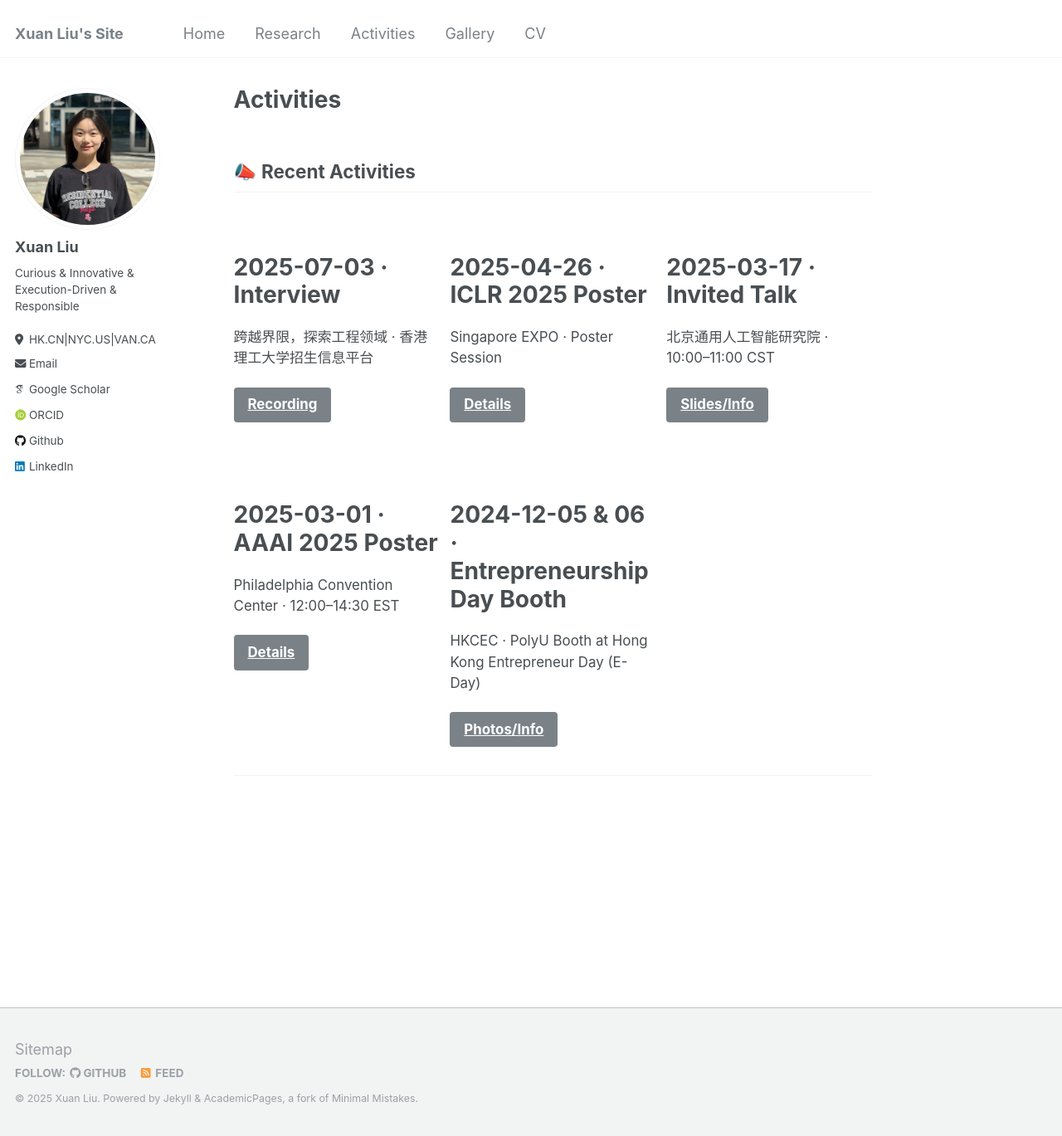
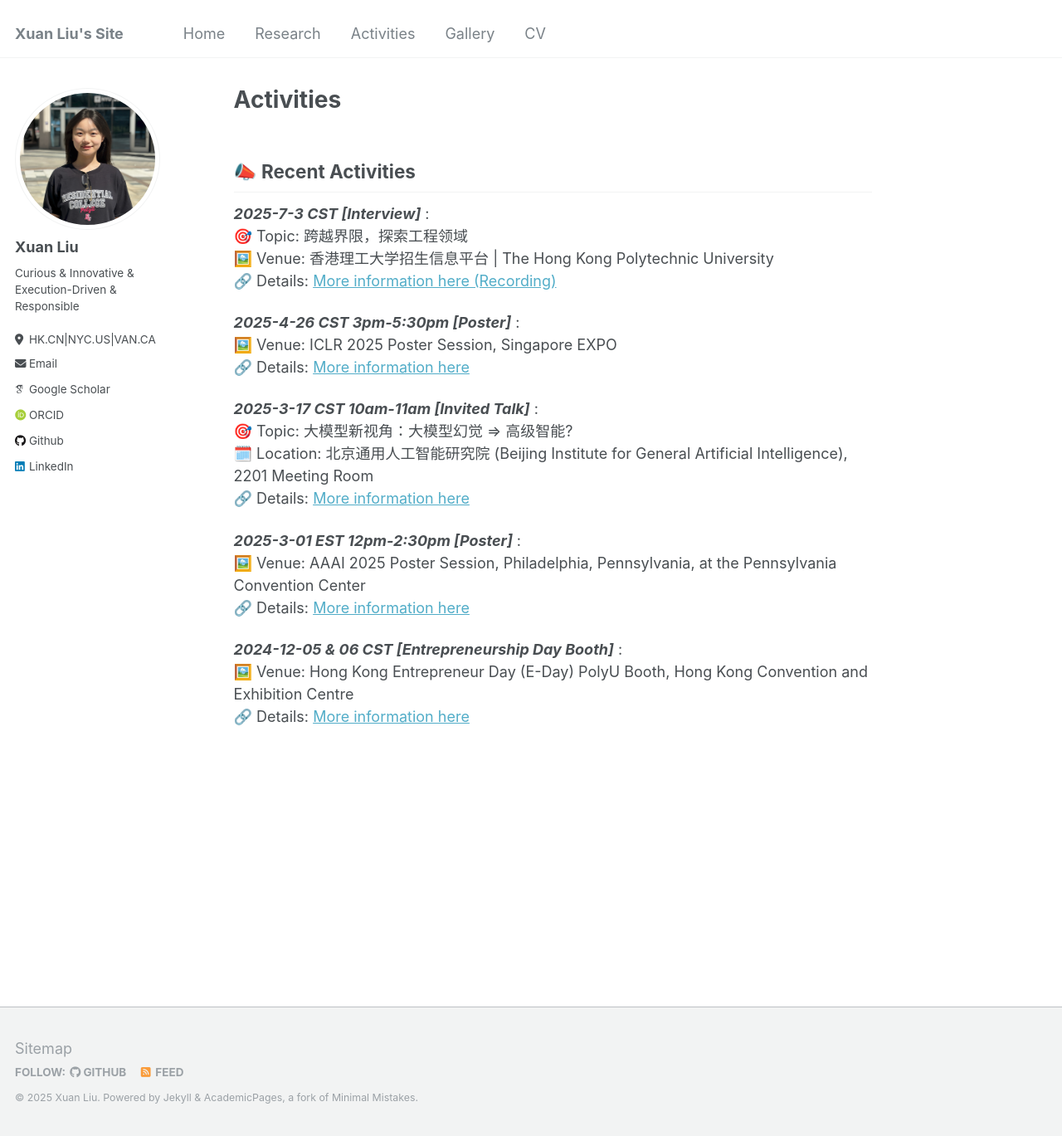
Before and after one commit to XuanL17/XuanL17.github.io, a Jekyll site: the page built from _pages/activities.md, in a window 1280 px wide and 1369 px high. Shown: the whole window at 83% size. Built offline with Jekyll 4.4.1, drawn with Linux system fonts in a browser that asks for light colours; some web fonts are replaced.

Commit message:
Revert Activities and Research to original list layouts

```diff
--- a/_pages/activities.md
+++ b/_pages/activities.md
@@ -3,43 +3,28 @@ title: Activities
 permalink: /activities/
 layout: single
 author_profile: true
-
-# Cards for recent activities
-activities_cards:
-  - title: 2025-07-03 · Interview
-    excerpt: 跨越界限，探索工程领域 · 香港理工大学招生信息平台
-    url: https://mp.weixin.qq.com/s/XHG-eq2gHN_FUzXQWGO-lw
-    btn_label: Recording
-    btn_class: btn
-    image_path: /images/editing-talk.png
-  - title: 2025-04-26 · ICLR 2025 Poster
-    excerpt: Singapore EXPO · Poster Session
-    url: https://iclr.cc/virtual/2025/poster/27998
-    btn_label: Details
-    btn_class: btn
-    image_path: /images/sea1.jpg
-  - title: 2025-03-17 · Invited Talk
-    excerpt: 北京通用人工智能研究院 · 10:00–11:00 CST
-    url: https://1drv.ms/b/c/a0549cc609574664/ETchdIA455ZIukTi6M-j1y8BXZbDSkprN4r5YjXsRm3m3g?e=ngD2QM
-    btn_label: Slides/Info
-    btn_class: btn
-    image_path: /images/sea2.jpg
-  - title: 2025-03-01 · AAAI 2025 Poster
-    excerpt: Philadelphia Convention Center · 12:00–14:30 EST
-    url: https://1drv.ms/b/c/a0549cc609574664/EZiL6ESUbzNOmf3cuMn1M-sBLUXGic0grABt8HjOjAuiXA?e=4A96tf
-    btn_label: Details
-    btn_class: btn
-    image_path: /images/sea3.jpg
-  - title: 2024-12-05 & 06 · Entrepreneurship Day Booth
-    excerpt: HKCEC · PolyU Booth at Hong Kong Entrepreneur Day (E-Day)
-    url: https://1drv.ms/b/c/a0549cc609574664/Ee8Fc8lu3qtIoc7jkT4dwxYBUIOhftYUycutR4H0lWShAA?e=7dD8Pg
-    btn_label: Photos/Info
-    btn_class: btn
-    image_path: /images/Africa2.jpg
 ---
-
-{% include base_path %}
 
 ## 📣 Recent Activities
 
-{% include feature_row id="activities_cards" %}
+_**2025-7-3 CST [Interview]**_ : <br>
+🎯 Topic: 跨越界限，探索工程领域 <br>
+🖼️ Venue: 香港理工大学招生信息平台 | The Hong Kong Polytechnic University <br>
+🔗 Details: [More information here (Recording)](https://mp.weixin.qq.com/s/XHG-eq2gHN_FUzXQWGO-lw) <br>
+
+_**2025-4-26 CST 3pm-5:30pm [Poster]**_ : <br>
+🖼️ Venue: ICLR 2025 Poster Session, Singapore EXPO <br>
+🔗 Details: [More information here](https://iclr.cc/virtual/2025/poster/27998) <br>
+
+_**2025-3-17 CST 10am-11am [Invited Talk]**_ :<br>
+🎯 Topic: 大模型新视角：大模型幻觉 ⇒ 高级智能?  <br>
+🗓️ Location: 北京通用人工智能研究院 (Beijing Institute for General Artificial Intelligence), 2201 Meeting Room <br>
+🔗 Details: [More information here](https://1drv.ms/b/c/a0549cc609574664/ETchdIA455ZIukTi6M-j1y8BXZbDSkprN4r5YjXsRm3m3g?e=ngD2QM) <br>
+
+_**2025-3-01 EST 12pm-2:30pm [Poster]**_ :<br>
+🖼️ Venue: AAAI 2025 Poster Session, Philadelphia, Pennsylvania, at the Pennsylvania Convention Center <br>
+🔗 Details: [More information here](https://1drv.ms/b/c/a0549cc609574664/EZiL6ESUbzNOmf3cuMn1M-sBLUXGic0grABt8HjOjAuiXA?e=4A96tf) <br>
+
+_**2024-12-05 & 06 CST [Entrepreneurship Day Booth]**_ : <br>
+🖼️ Venue: Hong Kong Entrepreneur Day (E-Day) PolyU Booth, Hong Kong Convention and Exhibition Centre <br>
+🔗 Details: [More information here](https://1drv.ms/b/c/a0549cc609574664/Ee8Fc8lu3qtIoc7jkT4dwxYBUIOhftYUycutR4H0lWShAA?e=7dD8Pg) <br>
```
Also changed, not shown: _pages/research.md (+39 -54 lines).
